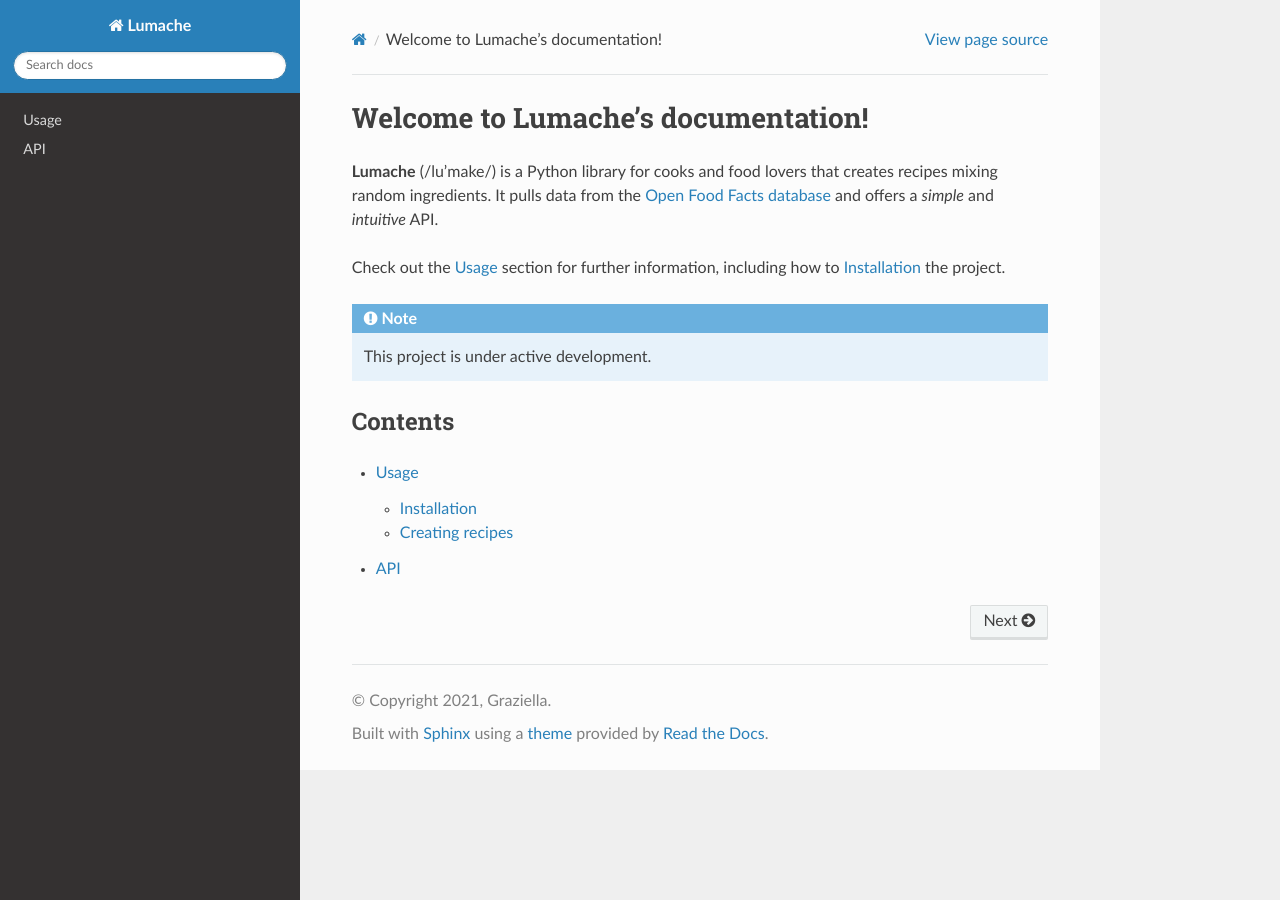
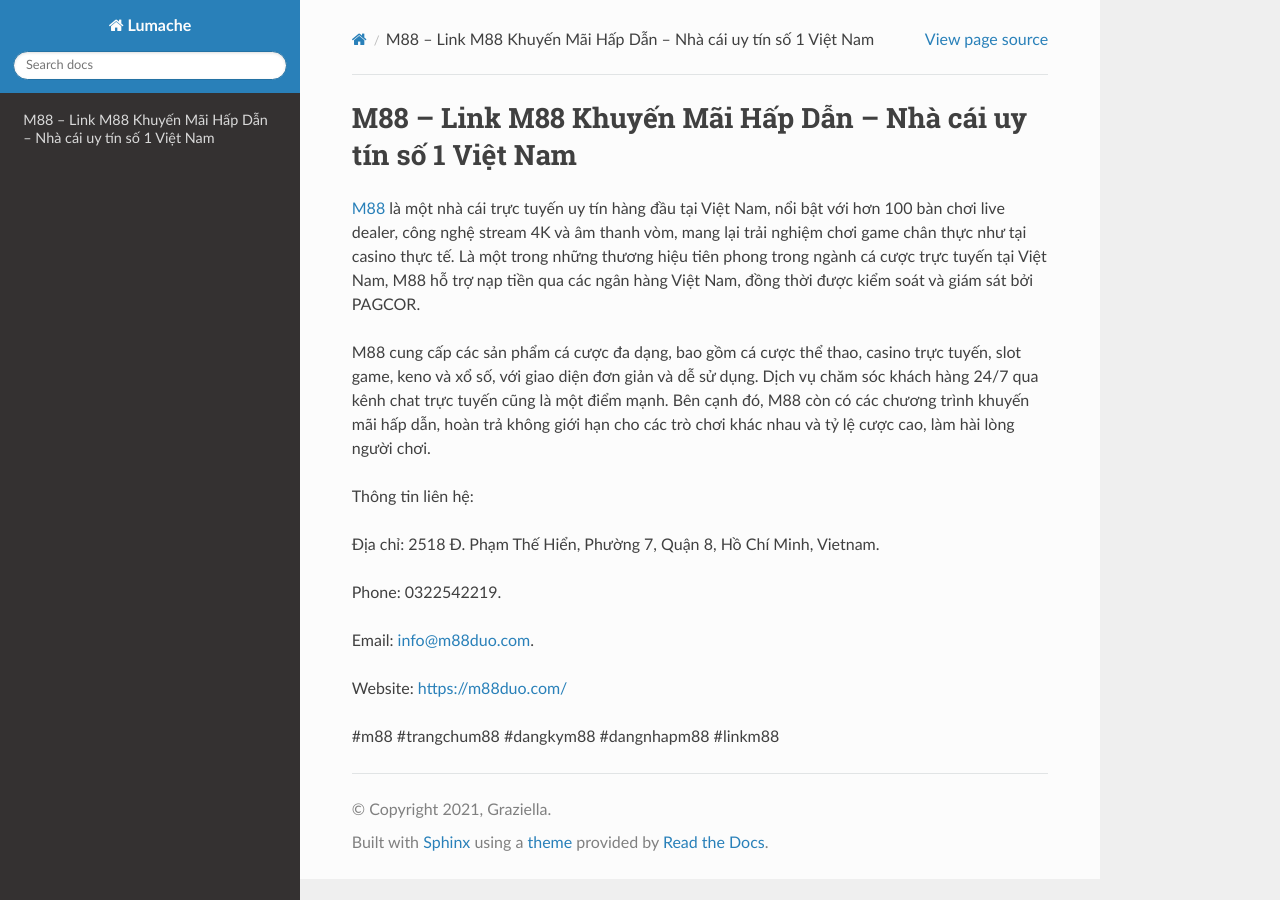
Before and after one commit to dtri8785/1m88duocom, a Sphinx documentation site: the page built from docs/source/index.rst, in a window 1280 px wide. Built offline with Sphinx 7.4.7 and the Read the Docs theme 3.1.0, drawn with Linux system fonts in a browser that asks for light colours.

Commit message:
Update index.rst

```diff
--- a/docs/source/index.rst
+++ b/docs/source/index.rst
@@ -1,22 +1,18 @@
-Welcome to Lumache's documentation!
+M88 – Link M88 Khuyến Mãi Hấp Dẫn – Nhà cái uy tín số 1 Việt Nam
 ===================================
 
-**Lumache** (/lu'make/) is a Python library for cooks and food lovers
-that creates recipes mixing random ingredients.
-It pulls data from the `Open Food Facts database <https://world.openfoodfacts.org/>`_
-and offers a *simple* and *intuitive* API.
+`M88 <https://m88duo.com/>`_ là một nhà cái trực tuyến uy tín hàng đầu tại Việt Nam, nổi bật với hơn 100 bàn chơi live dealer, công nghệ stream 4K và âm thanh vòm, mang lại trải nghiệm chơi game chân thực như tại casino thực tế. Là một trong những thương hiệu tiên phong trong ngành cá cược trực tuyến tại Việt Nam, M88 hỗ trợ nạp tiền qua các ngân hàng Việt Nam, đồng thời được kiểm soát và giám sát bởi PAGCOR.
 
-Check out the :doc:`usage` section for further information, including
-how to :ref:`installation` the project.
+M88 cung cấp các sản phẩm cá cược đa dạng, bao gồm cá cược thể thao, casino trực tuyến, slot game, keno và xổ số, với giao diện đơn giản và dễ sử dụng. Dịch vụ chăm sóc khách hàng 24/7 qua kênh chat trực tuyến cũng là một điểm mạnh. Bên cạnh đó, M88 còn có các chương trình khuyến mãi hấp dẫn, hoàn trả không giới hạn cho các trò chơi khác nhau và tỷ lệ cược cao, làm hài lòng người chơi.
 
-.. note::
+Thông tin liên hệ:
 
-   This project is under active development.
+Địa chỉ: 2518 Đ. Phạm Thế Hiển, Phường 7, Quận 8, Hồ Chí Minh, Vietnam.
 
-Contents
---------
+Phone: 0322542219.
 
-.. toctree::
+Email: info@m88duo.com.
 
-   usage
-   api
+Website: https://m88duo.com/
+
+#m88 #trangchum88 #dangkym88 #dangnhapm88 #linkm88
```
